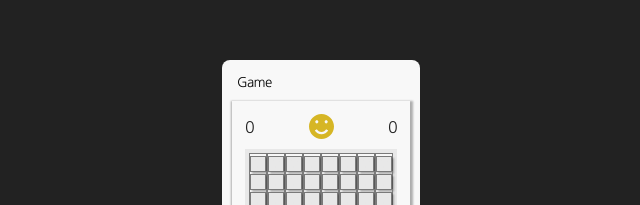
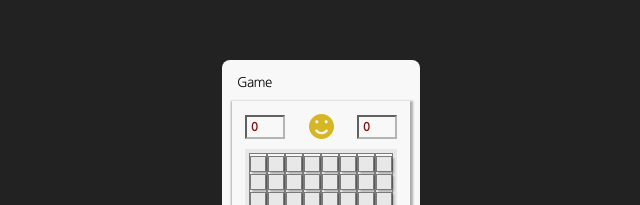
Before and after one commit to han-byul-yang/Bomb_Removal_Game, a React (Create React App) app: page / in a window 1280 px wide. Shown: the part 208-413 px from the top of the page, without its empty margins (319-959 px from the left). Built offline with nearby package versions, Linux system fonts and the light colour scheme.

Commit message:
Design: 남은 bomb 수 및 타이머 보여주기 디자인

```diff
--- a/src/routes/Main/GameBoard/gameBoard.module.scss
+++ b/src/routes/Main/GameBoard/gameBoard.module.scss
@@ -3,7 +3,7 @@
 @mixin tileButton {
   width: 100%;
   height: 100%;
-  font-weight: 700;
+  font-weight: 900;
 }
 
 .gameBoard {
@@ -30,7 +30,7 @@
   @include tileButton;
   color: colors.$GRAY_03;
   background: colors.$GRAY_03;
-  border: 1px solid colors.$WHITE;
+  border: 1px inset colors.$GRAY_04;
   box-shadow: -2px -1px -1px 2px rgba(0, 0, 0, 30%);
 }
 
@@ -63,5 +63,5 @@
 }
 
 .tileValue {
-  color: colors.$KEY !important;
+  color: colors.$NUM !important;
 }
--- a/src/routes/Main/GameInfo/gameInfo.module.scss
+++ b/src/routes/Main/GameInfo/gameInfo.module.scss
@@ -6,6 +6,16 @@
   justify-content: space-between;
 }
 
+.infoItem {
+  width: 40px;
+  padding: 4px;
+  font-size: 12px;
+  font-weight: 700;
+  color: colors.$FLAG;
+  background: colors.$GRAY_00;
+  border: 2px inset colors.$GRAY_03;
+}
+
 .faceIcon {
   width: 25px;
   height: 25px;
--- a/src/routes/Main/GameInfo/index.tsx
+++ b/src/routes/Main/GameInfo/index.tsx
@@ -50,13 +50,13 @@ const GameInfo = ({ startTimer, setStartTimer, isBombError, setIsBombError }: Ga
 
   return (
     <div className={styles.informations}>
-      <div>{bombCount}</div>
+      <div className={styles.infoItem}>{bombCount}</div>
       {isBombError ? (
         <SadIcon className={styles.faceIcon} onClick={handleRestartGameClick} />
       ) : (
         <SmileIcon className={styles.faceIcon} onClick={handleRestartGameClick} />
       )}
-      <div>{timerSecond}</div>
+      <div className={styles.infoItem}>{timerSecond}</div>
     </div>
   )
 }
--- a/src/styles/constants/_colors.scss
+++ b/src/styles/constants/_colors.scss
@@ -1,9 +1,9 @@
 // main color
-$KEY: #2c7fff;
 $FONT: #222222;
 $BACKGROUND: #222222;
 $FLAG: #811414;
 $FACE: #d6b625;
+$NUM: #a315bf;
 
 // grayscale
 $GRAY_00: #f8f8f8;
```
Also changed, not shown: src/hooks/useTimer.ts (deleted, +0 -23 lines), src/utils/timer.ts (deleted, +0 -21 lines).
